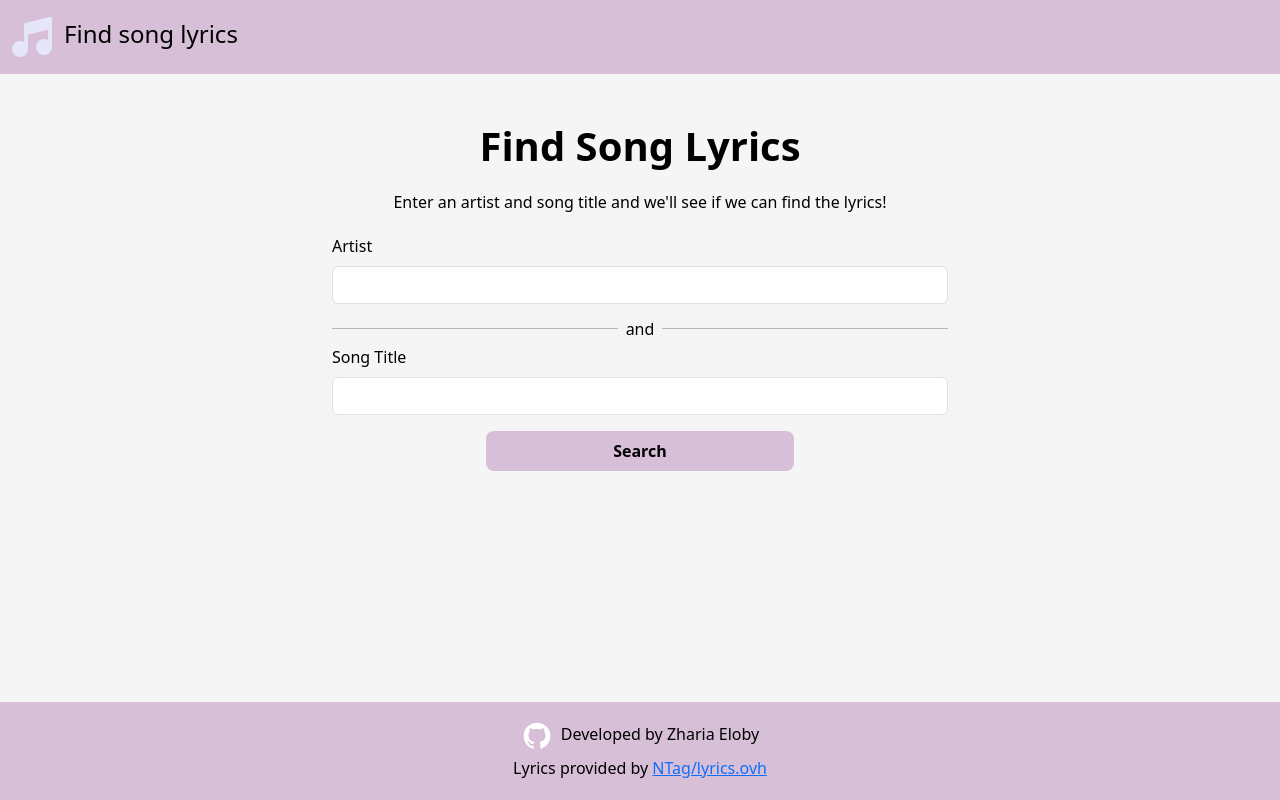
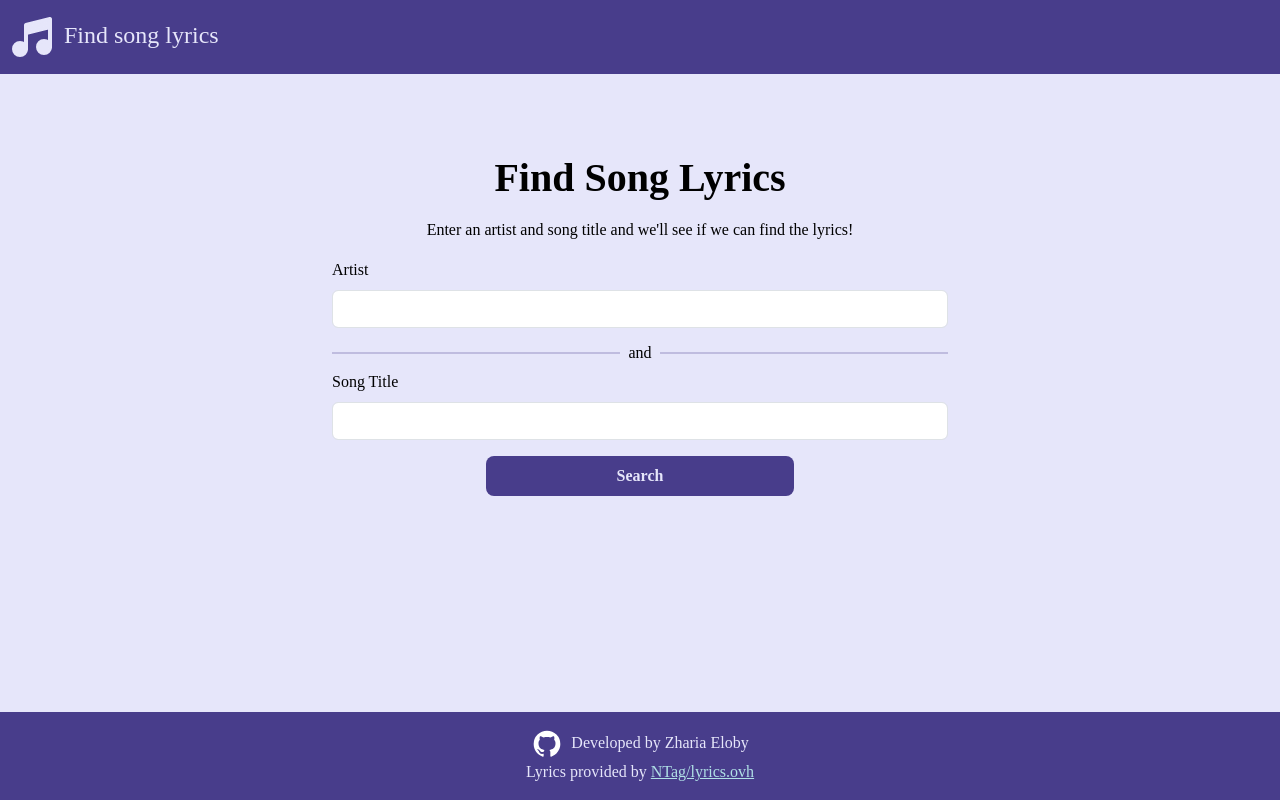
Before and after one commit to zharia-eloby/song-lyric-search, a React (Create React App) app in the folder app/: page / in a window 1280 px wide. Built offline with nearby package versions, Linux system fonts and the light colour scheme.

Commit message:
updated css

```diff
--- a/app/src/styles/App.scss
+++ b/app/src/styles/App.scss
@@ -1,28 +1,27 @@
-$section-spacing: 3em;
-$accent-color: thistle;
+$section-spacing: 5em;
 $md-breakpoint: 768px;
+$bg-color: lavender;
+$text-color: black;
+$primary-color: darkslateblue;
+$primary-text-color: lavender;
+$hover-color: midnightblue;
 
 body {
-  background-color: whitesmoke;
+  background-color: $bg-color;
   color: black;
+  font-family: "Capriola";
+}
+
+a {
+  color: $primary-color;
 }
 
 header, footer, button {
-  background-color: $accent-color;
+  background-color: $primary-color;
 }
 
-@media (min-width: $md-breakpoint) {
-  button:hover {
-    background-color: rgb(169, 125, 169);
-    color: white;
-  }
-}
-
-@media (max-width: $md-breakpoint) {
-  button:active {
-    background-color: rgb(169, 125, 169);
-    color: white;
-  }
+.navbar-brand, .navbar-brand:hover, footer, button {
+  color: $primary-text-color;
 }
 
 header {
@@ -33,15 +32,45 @@ footer {
   margin-top: $section-spacing;
 }
 
+footer > p > a {
+  color: powderblue;
+}
+
+hr {
+  border: none;
+  background-color: $primary-color;
+  height: 2px;
+}
+
+.separator {
+  margin: 2em 0em 2em 0em;
+}
+
+@media (min-width: $md-breakpoint) {
+  button:hover {
+    background-color: $hover-color;
+  }
+
+  a:hover {
+    color: $hover-color;
+  }
+}
+
+@media (max-width: $md-breakpoint) {
+  button:active {
+    background-color: $hover-color;
+  }
+
+  a:active {
+    color: $hover-color;
+  }
+}
+
 p {
   margin: 0px;
-  line-height: 2em;
-}
-
-#lyrics > p {
   line-height: 1.5em;
 }
 
 .error-message, .invalid-feedback {
-  color: red;
+  color: maroon;
 }
```
